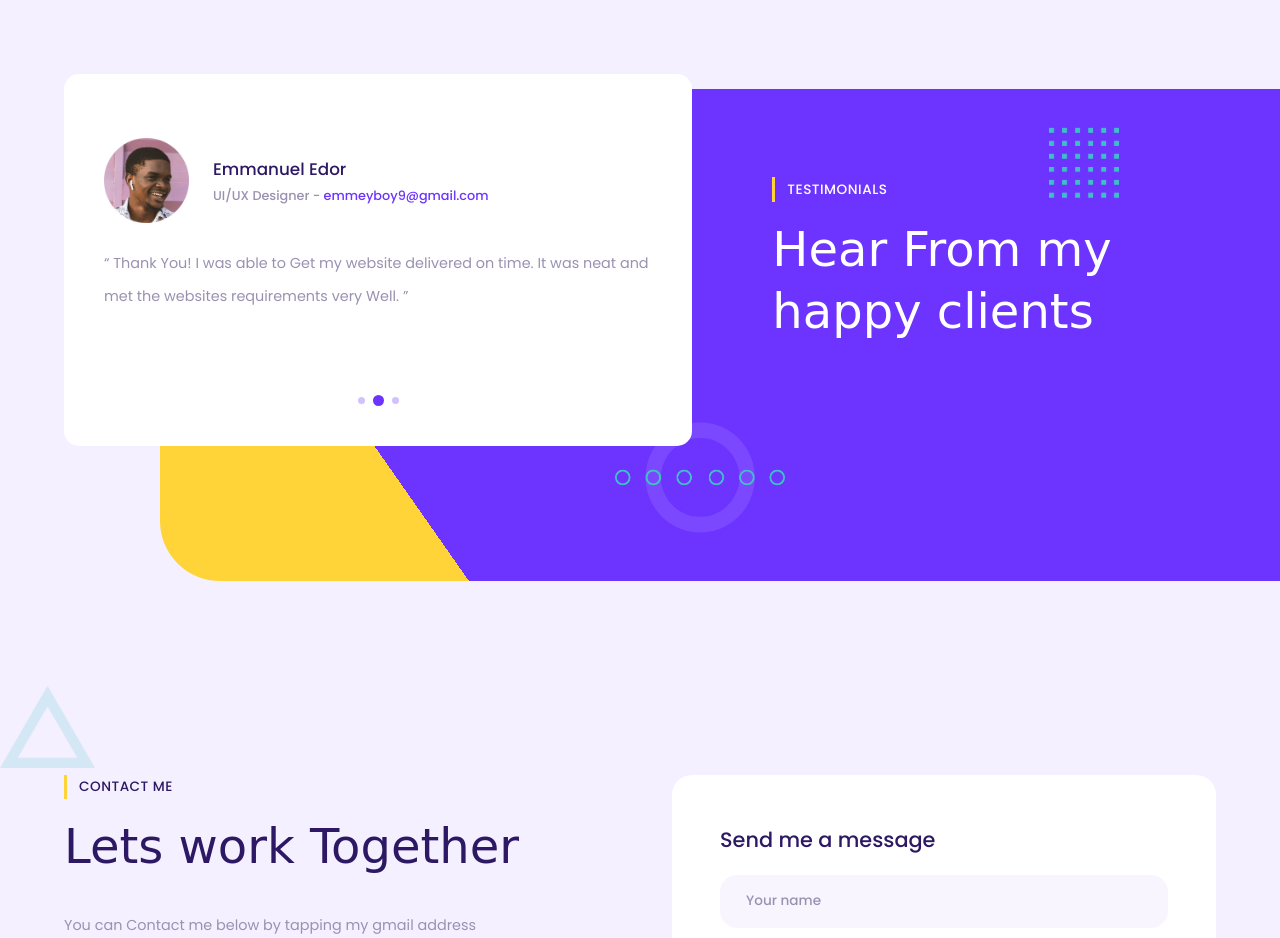
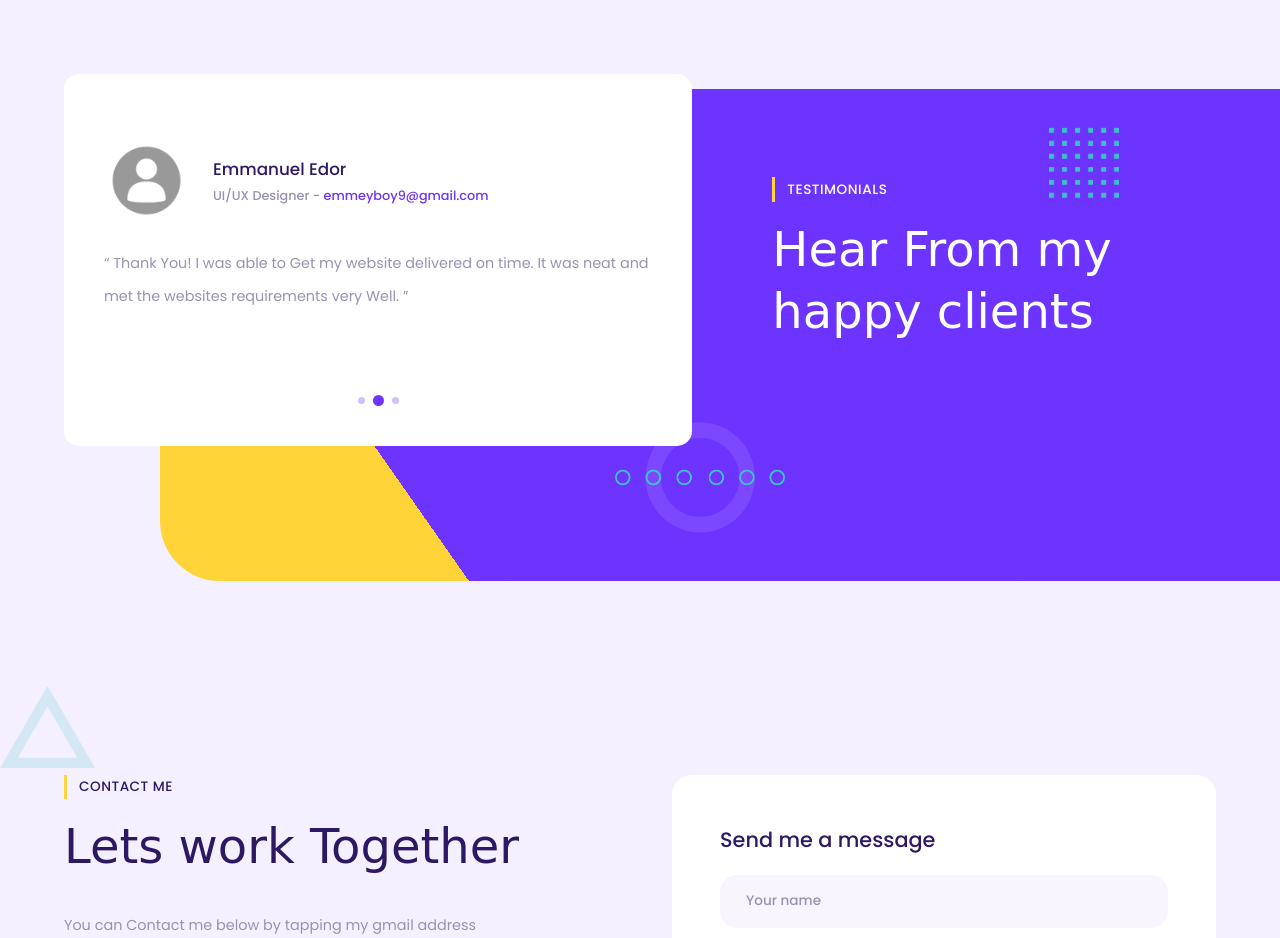
Before and after one commit to Godhex10/portfolio, a plain HTML site: page index.html in a window 1280 px wide. Shown: the part 4680-5618 px from the top of the page. Drawn offline with nearby package versions, Linux system fonts and the light colour scheme; a web font is replaced by a local one.

Commit message:
Update index.html

```diff
--- a/index.html
+++ b/index.html
@@ -790,7 +790,7 @@
               <div class="swiper-wrapper">
               <div class="swiper-slide">
                 <div class="client">
-                  <img src="./assets/testi1.png" alt="">
+                  <img src="./assets/avatar.png" alt="">
                   <div class="client-info">
                     <h4>Timothy Odebunmi</h4>
                     <!--<h5>Executive Officer <a href="#">@ABEnergy</a></h5>-->
@@ -804,7 +804,7 @@
 
               <div class="swiper-slide">
                 <div class="client">
-                  <img src="./assets/testi2.png" alt="">
+                  <img src="./assets/avatar.png" alt="">
                   <div class="client-info">
                     <h4>Emmanuel Edor</h4>
                     <h5>UI/UX Designer - <a href="mailto:emmeyboy9@gmail.com">emmeyboy9@gmail.com</a></h5>
@@ -818,7 +818,7 @@
 
               <div class="swiper-slide">
                 <div class="client">
-                  <img src="./assets/testi3.png" alt="">
+                  <img src="./assets/avatar.png" alt="">
                   <div class="client-info">
                     <h4>Daniel Ekechukwu</h4>
                     <h5>Software Developer - <a href="mailto:creativedannyk@gmail.com">creativedannyk@gmail.com</a></h5>
```
